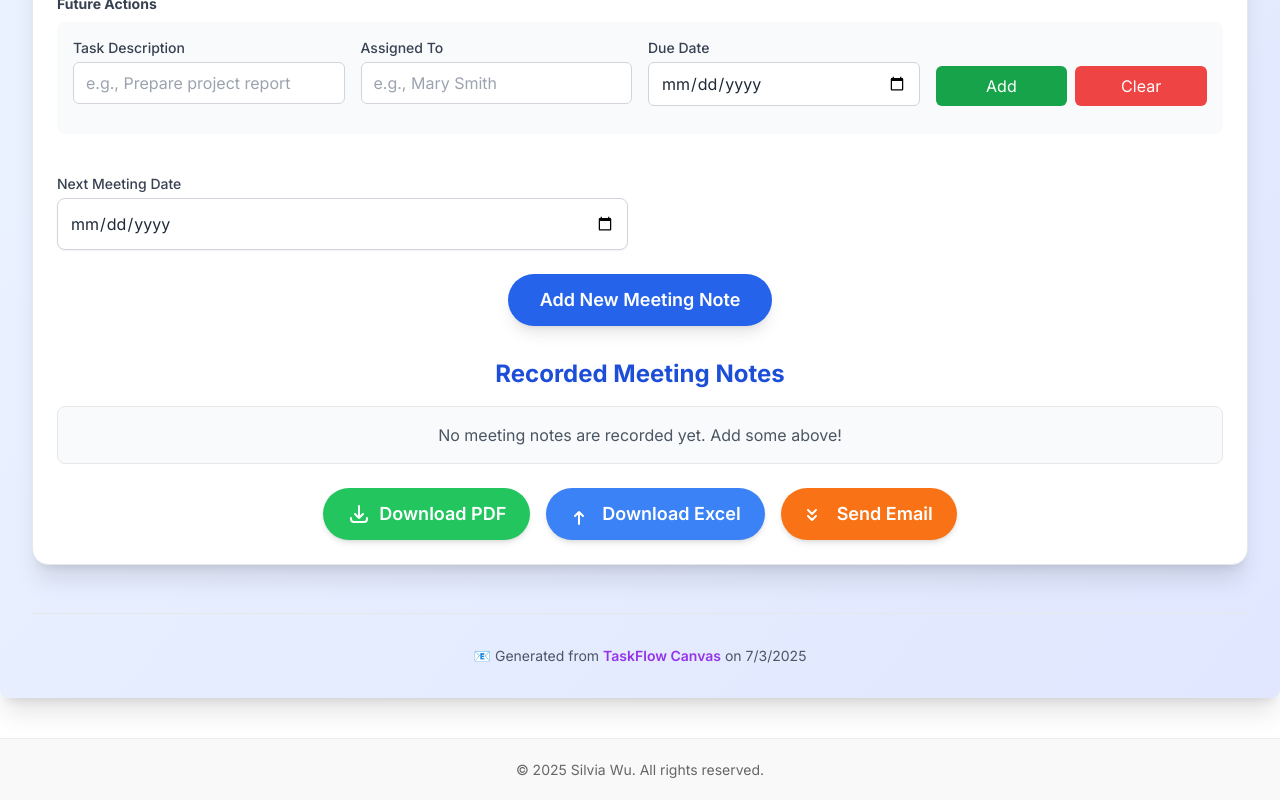
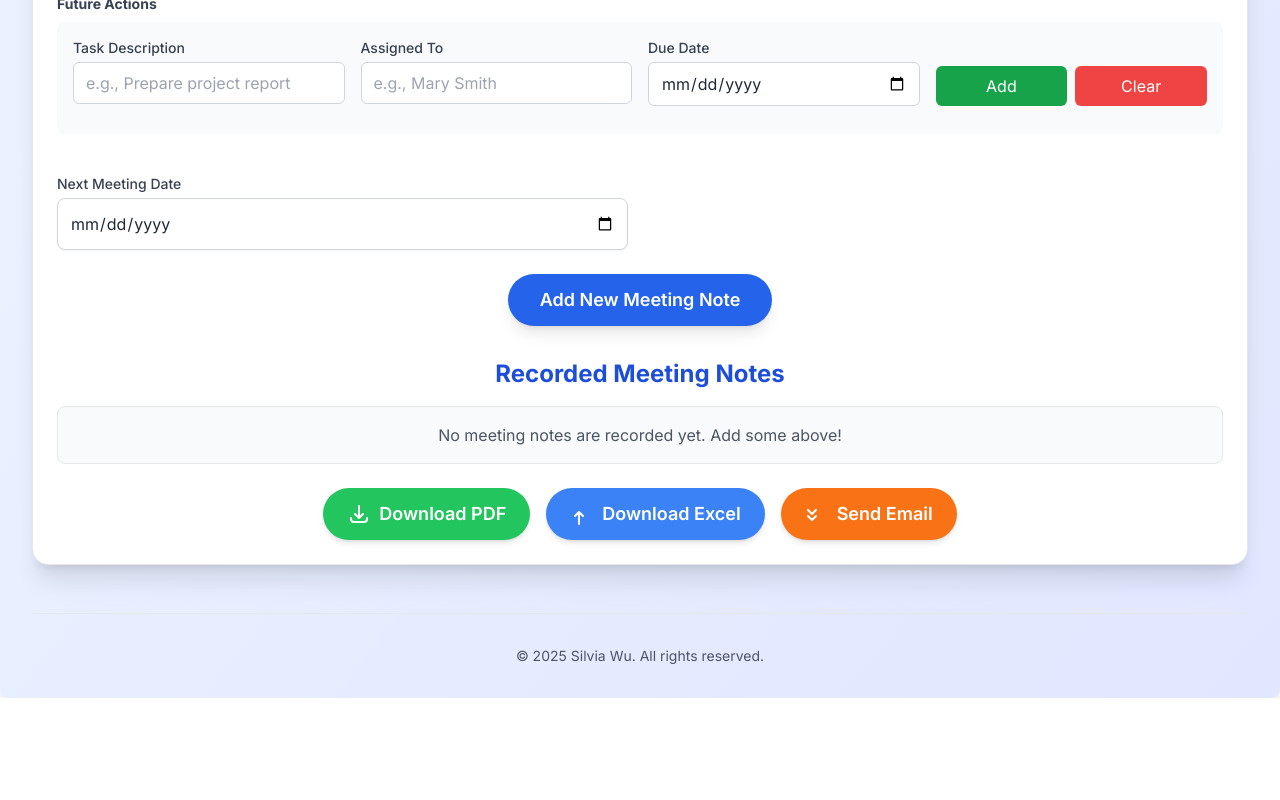
Before and after one commit to Silvia-9/taskflow-canvas, a React (Create React App) app: page / in a window 1280 px wide. Shown: the part 877-1677 px from the top of the page. After the commit the page ends 1575 px from the top, so only its background shows below. Built offline with nearby package versions, Linux system fonts and the light colour scheme.

Commit message:
Update footer to ' 2025 Silvia Wu. All rights reserved.' and remove duplicate footers

```diff
--- a/public/index.html
+++ b/public/index.html
@@ -65,9 +65,5 @@
   <body>
     <noscript>You need to enable JavaScript to run this app.</noscript>
     <div id="root"></div>
-
-    <footer style="text-align: center; padding: 20px; font-size: 14px; color: #666; background-color: #f9f9f9; border-top: 1px solid #eee; margin-top: 40px;">
-      © 2025 Silvia Wu. All rights reserved.
-    </footer>
   </body>
 </html>
--- a/src/App.tsx
+++ b/src/App.tsx
@@ -1014,7 +1014,7 @@ const App = () => {
         }
 
         // Add footer with generation info
-        emailBody += `\n\n📧 Generated from TaskFlow Canvas\n🌐 Visit us at: https://silvia-9.github.io/taskflow-canvas/\n📅 Generated on ${new Date().toLocaleDateString()}\n`;
+        emailBody += `\n\n© 2025 Silvia Wu. All rights reserved.\n`;
 
         // Encode the subject and body for the mailto link
         const mailtoLink = `mailto:?subject=${encodeURIComponent(subject)}&body=${encodeURIComponent(emailBody)}`;
@@ -1224,19 +1224,10 @@ const App = () => {
                 />
             )}
 
-            {/* Footer with clickable link */}
+            {/* Footer */}
             <footer className="mt-12 pt-8 border-t border-gray-200 text-center">
                 <p className="text-sm text-gray-600">
-                    📧 Generated from{' '}
-                    <a
-                        href="https://silvia-9.github.io/taskflow-canvas/"
-                        target="_blank"
-                        rel="noopener noreferrer"
-                        className="text-purple-600 hover:text-purple-800 hover:underline font-semibold transition-all duration-200"
-                    >
-                        TaskFlow Canvas
-                    </a>
-                    {' '}on {new Date().toLocaleDateString()}
+                    © 2025 Silvia Wu. All rights reserved.
                 </p>
             </footer>
         </div>
```
Also changed, not shown: 8 other files (tests, documents, lock files or other folders).
